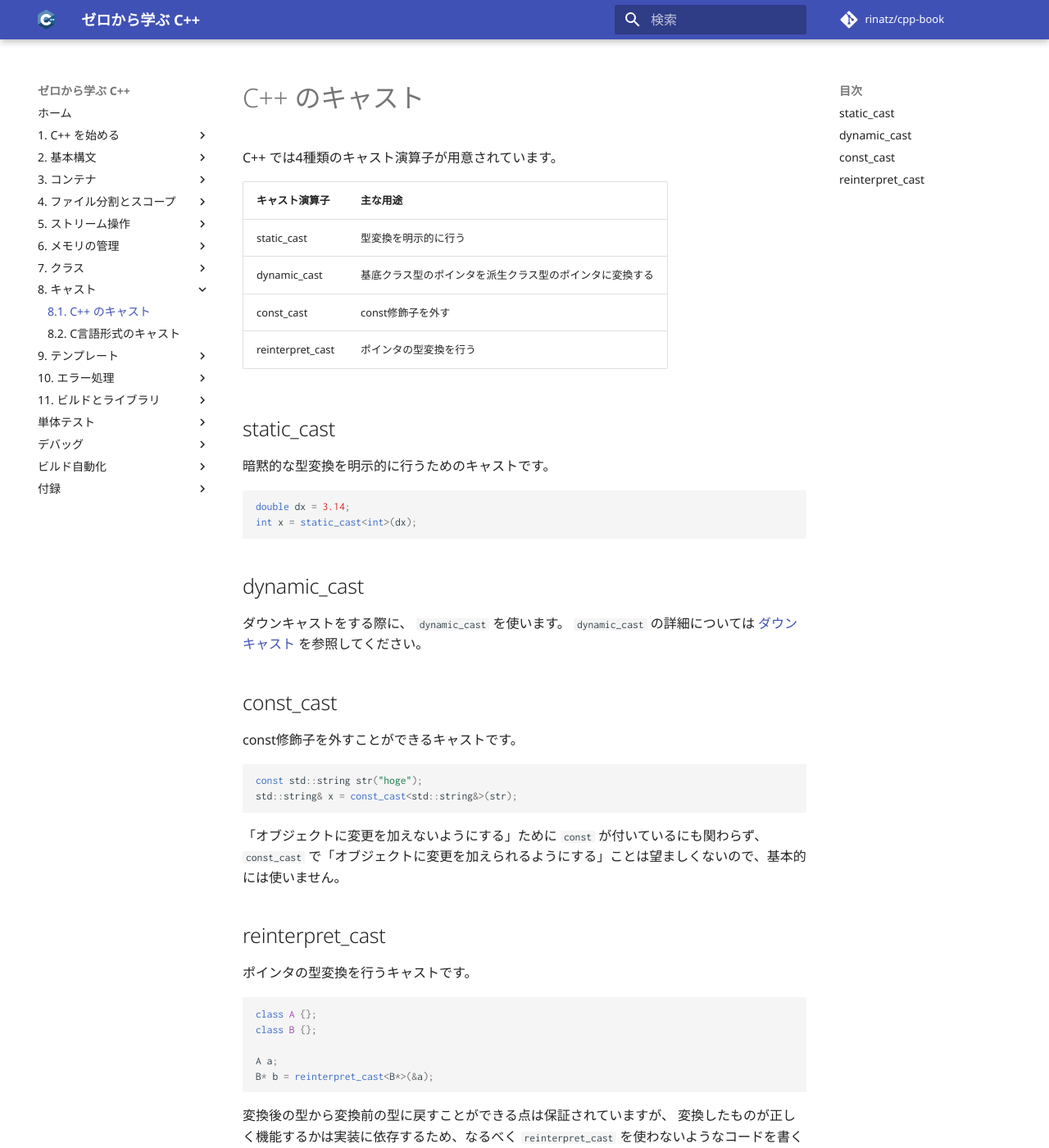
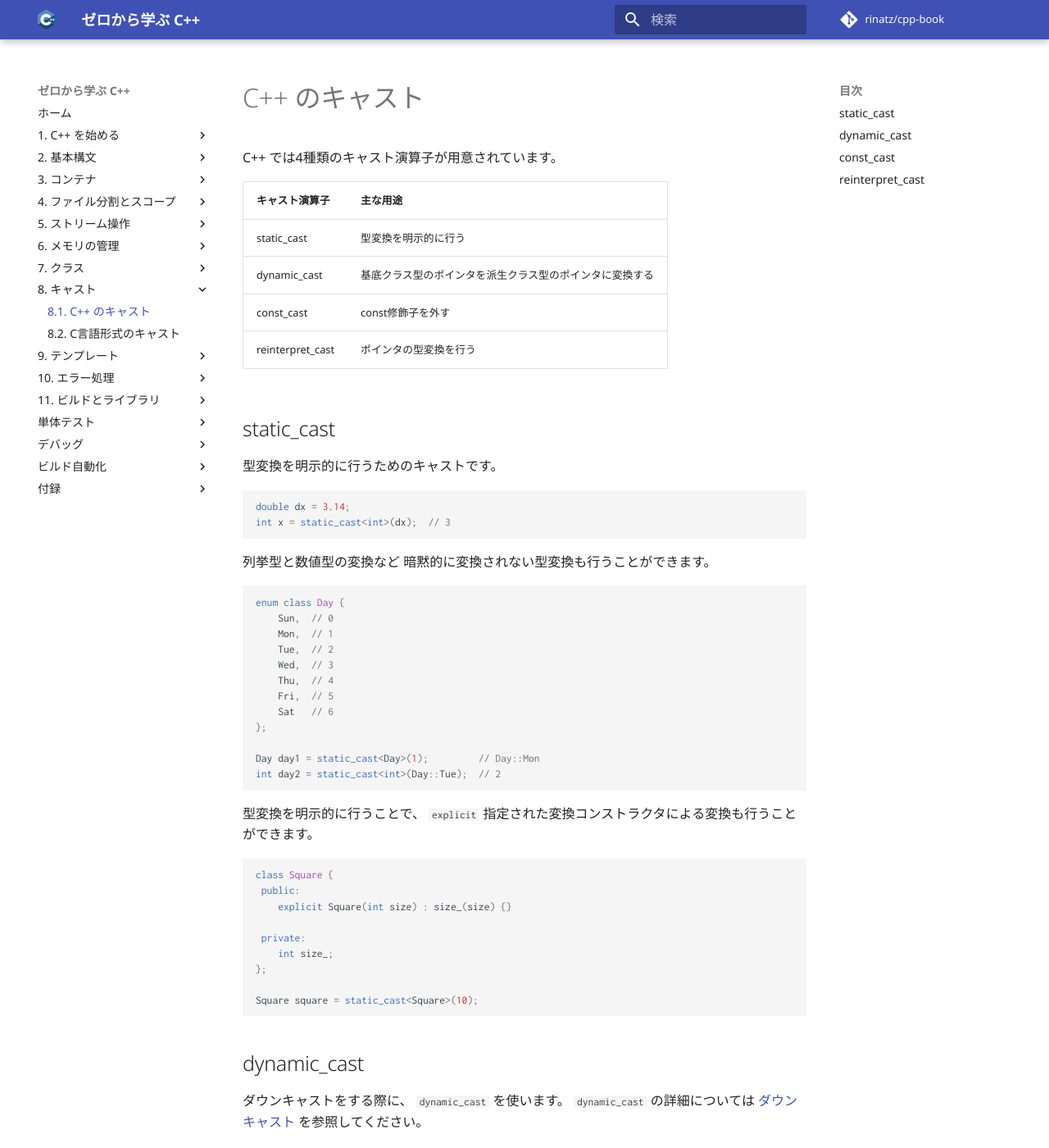
Before and after one commit to rinatz/cpp-book, an MkDocs documentation site: the page built from docs/ch08-01-cpp-casts.md, in a window 1280 px wide and 1400 px high. Shown: the whole window at 82% size. Built offline with MkDocs 1.6.1 and Material for MkDocs 9.7.7, drawn with Linux system fonts in a browser that asks for light colours; comment, search, counter and statistics services are not loaded.

Commit message:
Fix static_cast explanation

````diff
--- a/docs/ch08-01-cpp-casts.md
+++ b/docs/ch08-01-cpp-casts.md
@@ -11,11 +11,44 @@ C++ では4種類のキャスト演算子が用意されています。
 
 ## static_cast
 
-暗黙的な型変換を明示的に行うためのキャストです。
+型変換を明示的に行うためのキャストです。
 
 ```cpp
 double dx = 3.14;
-int x = static_cast<int>(dx);
+int x = static_cast<int>(dx);  // 3
+```
+
+列挙型と数値型の変換など
+暗黙的に変換されない型変換も行うことができます。
+
+```cpp
+enum class Day {
+    Sun,  // 0
+    Mon,  // 1
+    Tue,  // 2
+    Wed,  // 3
+    Thu,  // 4
+    Fri,  // 5
+    Sat   // 6
+};
+
+Day day1 = static_cast<Day>(1);         // Day::Mon
+int day2 = static_cast<int>(Day::Tue);  // 2
+```
+
+型変換を明示的に行うことで、
+`explicit` 指定された変換コンストラクタによる変換も行うことができます。
+
+```cpp
+class Square {
+ public:
+    explicit Square(int size) : size_(size) {}
+
+ private:
+    int size_;
+};
+
+Square square = static_cast<Square>(10);
 ```
 
 ## dynamic_cast
@@ -24,7 +57,6 @@ int x = static_cast<int>(dx);
 `dynamic_cast` の詳細については [ダウンキャスト][downcasts] を参照してください。
 
 [downcasts]: appendix-downcasts.md
-
 
 ## const_cast
 
@@ -37,7 +69,6 @@ std::string& x = const_cast<std::string&>(str);
 
 「オブジェクトに変更を加えないようにする」ために `const` が付いているにも関わらず、
 `const_cast` で「オブジェクトに変更を加えられるようにする」ことは望ましくないので、基本的には使いません。
-
 
 ## reinterpret_cast
 
````
